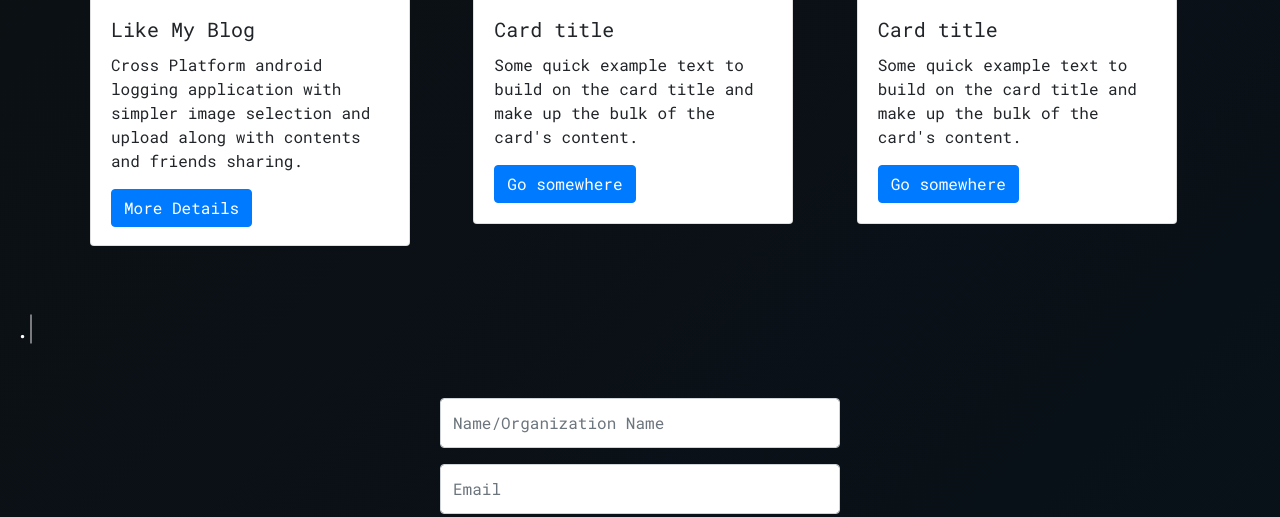
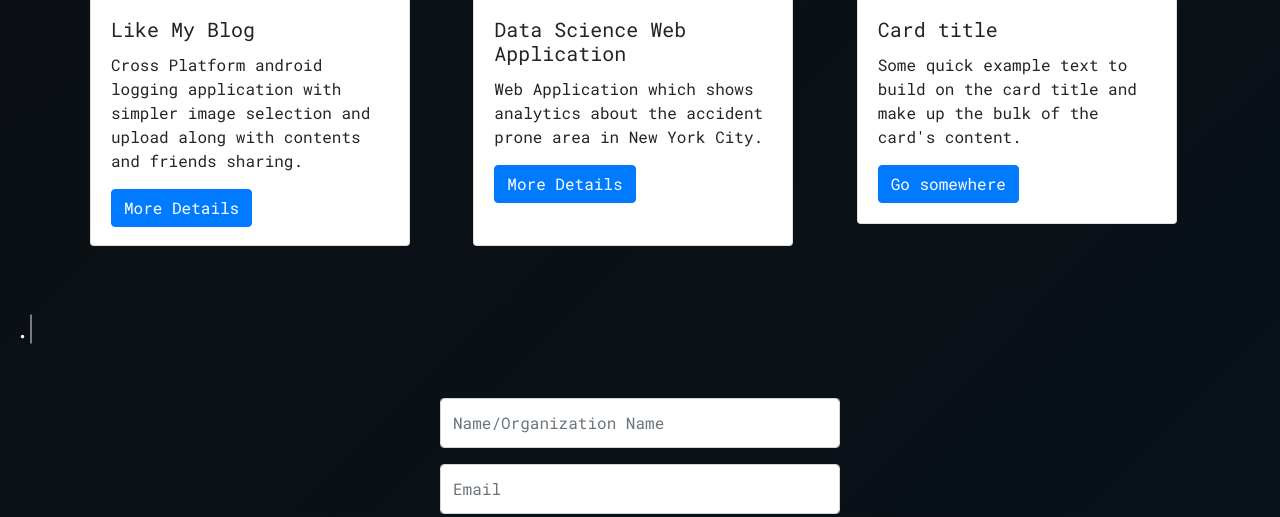
Before and after one commit to vrushit/vrushit.github.io, a website: page index.html in a window 1280 px wide. Shown: the part 2426-2943 px from the top of the page. Drawn offline with nearby package versions, Linux system fonts and the light colour scheme.

Commit message:
Data Science

```diff
--- a/index.html
+++ b/index.html
@@ -204,12 +204,12 @@
                           </div>
                     </div>
                     <div class="col-4">
-                        <div class="card" style="width: 20rem;">
+                        <div class="card" style="width: 20rem;height: 400px;">
                             <img src="./images/streamlit.JPG" class="card-img-top" alt="project2">
                             <div class="card-body">
-                              <h5 class="card-title">Card title</h5>
-                              <p class="card-text">Some quick example text to build on the card title and make up the bulk of the card's content.</p>
-                              <a href="#" class="btn btn-primary">Go somewhere</a>
+                              <h5 class="card-title">Data Science Web Application</h5>
+                              <p class="card-text">Web Application which shows analytics about the accident prone area in New York City.</p>
+                              <a href="https://github.com/vrushit/Motor-Vehicle-Collsion-Web-App" class="btn btn-primary">More Details</a>
                             </div>
                           </div>
                     </div>
```
